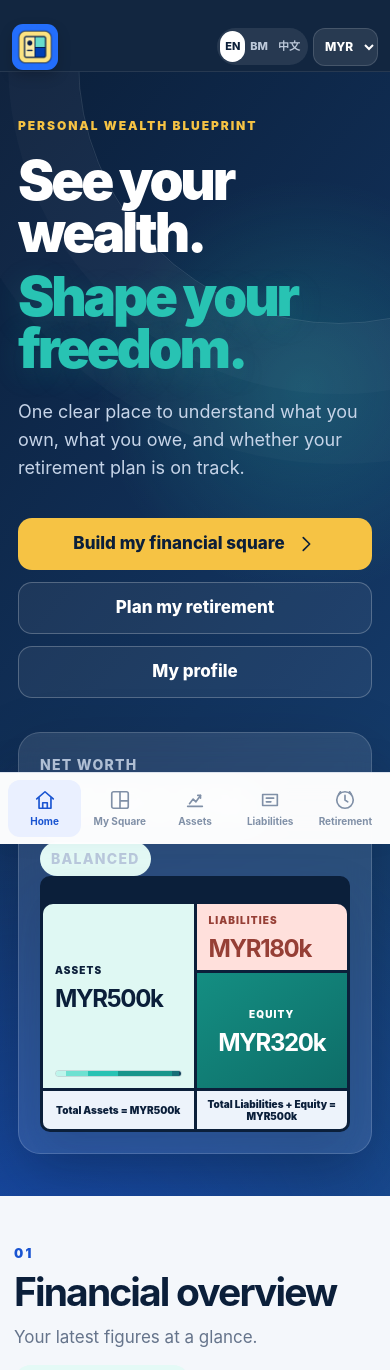
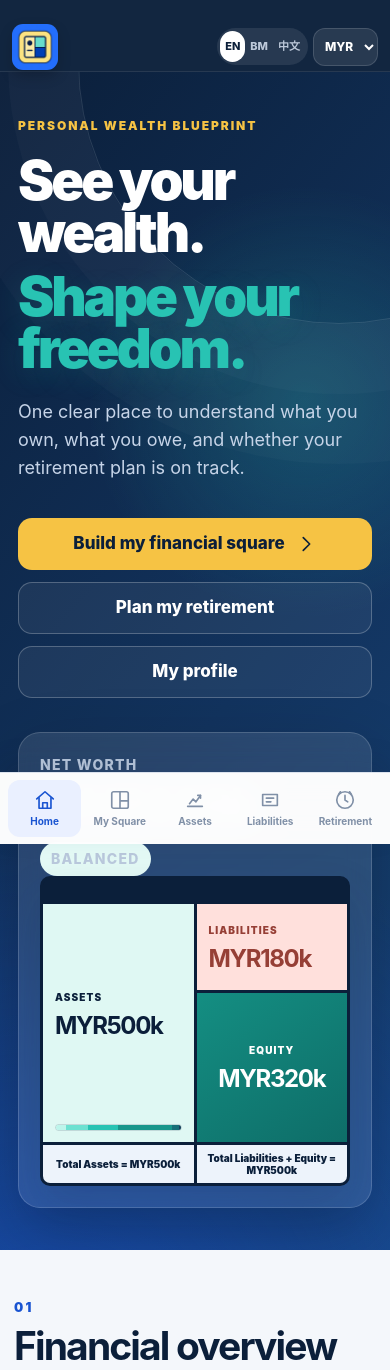
Before and after one commit to lbp1122/balance-sheet-square-v2, a React (Vite) app: page /#/home in a window 390 px wide. Shown: the top 1370 px of the page. Built offline with nearby package versions, Linux system fonts and the light colour scheme.

Commit message:
Make full balance sheet unit a true square

```diff
--- a/src/styles.css
+++ b/src/styles.css
@@ -157,8 +157,8 @@ button, a { -webkit-tap-highlight-color: transparent; }
 .square-card { padding: clamp(22px, 4vw, 46px); }
 .square-sidebar { display: grid; grid-template-columns: 1fr; gap: 14px; }
 .square-sidebar .stat-card { min-height: 0; }
-.balance-square-block { width: 100%; overflow: hidden; border: 5px solid var(--navy); border-radius: 12px; background: var(--navy); box-shadow: 0 20px 45px rgba(11,31,58,.16); }
-.balance-visual { display: grid; grid-template-columns: 1fr 1fr; width: 100%; aspect-ratio: 1.56 / 1; overflow: hidden; color: var(--navy); background: var(--navy); border: 0; border-radius: 0; gap: 5px; box-shadow: none; }
+.balance-square-block { width: 100%; aspect-ratio: 1 / 1; overflow: hidden; display: flex; flex-direction: column; border: 5px solid var(--navy); border-radius: 12px; background: var(--navy); box-shadow: 0 20px 45px rgba(11,31,58,.16); }
+.balance-visual { flex: 1; min-height: 0; display: grid; grid-template-columns: 1fr 1fr; width: 100%; overflow: hidden; color: var(--navy); background: var(--navy); border: 0; border-radius: 0; gap: 5px; box-shadow: none; }
 .balance-total-bar { display: grid; grid-template-columns: 1fr 1fr; background: var(--navy); border-top: 5px solid var(--navy); gap: 5px; }
 .balance-total-bar > div { min-height: 50px; padding: 10px 12px; display: flex; align-items: center; justify-content: center; text-align: center; background: #edf3fb; }
 .balance-total-bar strong { color: var(--navy); font-size: 15px; font-weight: 900; line-height: 1.2; }
@@ -180,12 +180,13 @@ button, a { -webkit-tap-highlight-color: transparent; }
 .visual-negative span { font-size: 14px; font-weight: 900; text-transform: uppercase; letter-spacing: .08em; }
 .visual-negative strong { margin-top: 10px; font-size: clamp(26px, 4vw, 52px); }
 .visual-label { height: 100%; min-height: 0; padding: clamp(18px, 3vw, 38px); display: flex; flex-direction: column; justify-content: center; align-items: flex-start; }
-.visual-label span { font-size: clamp(13px, 1.4vw, 18px); font-weight: 900; text-transform: uppercase; letter-spacing: .11em; }
+.visual-label span { font-size: clamp(14px, 1.6vw, 20px); font-weight: 900; text-transform: uppercase; letter-spacing: .11em; }
 .visual-label strong { margin-top: 9px; font-size: clamp(31px, 5vw, 64px); line-height: 1; letter-spacing: -.055em; }
-.visual-label small { margin-top: 8px; font-size: 15px; font-weight: 800; opacity: .72; }
+.visual-label small { margin-top: 8px; font-size: 16px; font-weight: 800; opacity: .72; }
 .asset-mix { height: 16px; margin: 0 30px 28px; display: flex; overflow: hidden; border: 1px solid rgba(11,31,58,.14); border-radius: 999px; }
 .asset-mix i { min-width: 2px; }
-.balance-visual.compact { max-width: 360px; aspect-ratio: 1.65 / 1; border-width: 3px; gap: 3px; border-radius: 10px 10px 0 0; }
+.balance-square-block.compact { max-width: 360px; aspect-ratio: 1 / 1; }
+.balance-visual.compact { max-width: none; gap: 3px; border-radius: 0; }
 .balance-visual.compact .visual-label { padding: 12px; }
 .balance-visual.compact .visual-label span { font-size: 10px; }
 .balance-visual.compact .visual-label strong { font-size: 24px; }
@@ -310,8 +311,8 @@ button, a { -webkit-tap-highlight-color: transparent; }
 .report-summary { margin-top: 35px; display: grid; grid-template-columns: repeat(3, 1fr); gap: 12px; }
 .report-summary .stat-card { min-height: 145px; }
 
-.report-balance-square-block { margin: 28px auto 0; width: min(100%, 760px); overflow: hidden; border: 6px solid var(--navy); border-radius: 16px; background: var(--navy); }
-.report-balance-square { margin: 0; width: 100%; aspect-ratio: 1 / 1; display: grid; grid-template-columns: 1fr 1fr; overflow: hidden; border: 0; border-radius: 0; background: var(--navy); gap: 6px; }
+.report-balance-square-block { margin: 28px auto 0; width: min(100%, 760px); aspect-ratio: 1 / 1; overflow: hidden; display: flex; flex-direction: column; border: 6px solid var(--navy); border-radius: 16px; background: var(--navy); }
+.report-balance-square { flex: 1; min-height: 0; margin: 0; width: 100%; display: grid; grid-template-columns: 1fr 1fr; overflow: hidden; border: 0; border-radius: 0; background: var(--navy); gap: 6px; }
 .report-balance-total-bar { width: 100%; display: grid; grid-template-columns: 1fr 1fr; background: var(--navy); border-top: 6px solid var(--navy); gap: 6px; }
 .report-balance-total-bar > div { min-height: 58px; padding: 12px 14px; display: flex; align-items: center; justify-content: center; text-align: center; background: #edf3fb; }
 .report-balance-total-bar strong { color: var(--navy); font-size: 16px; font-weight: 900; line-height: 1.2; }
@@ -454,7 +455,7 @@ button, a { -webkit-tap-highlight-color: transparent; }
   .action-card { min-height: 94px; }
   .square-card { padding: 12px; border-radius: 16px; }
   .balance-square-block { border-width: 4px; border-radius: 8px; }
-  .balance-visual { aspect-ratio: 1.15 / 1; gap: 4px; }
+  .balance-visual { gap: 4px; }
   .balance-total-bar { border-top-width: 4px; gap: 4px; }
   .balance-total-bar > div { min-height: 44px; padding: 8px 9px; }
   .balance-total-bar strong { font-size: 11px; }
@@ -490,7 +491,7 @@ button, a { -webkit-tap-highlight-color: transparent; }
   .report-summary .stat-card { min-height: 122px; }
   .report-summary .stat-card > strong { font-size: 24px; }
   .report-balance-square-block { width: min(100%, 620px); }
-  .report-balance-square { grid-template-columns: 1fr 1fr; aspect-ratio: 1 / 1; }
+  .report-balance-square { grid-template-columns: 1fr 1fr; }
   .report-square-assets, .report-square-funding { min-height: 0; }
   .quarterly-progress-head { flex-direction: column; }
   .quarterly-row { grid-template-columns: .8fr 1fr 1fr 1fr; font-size: 12px; }
```
